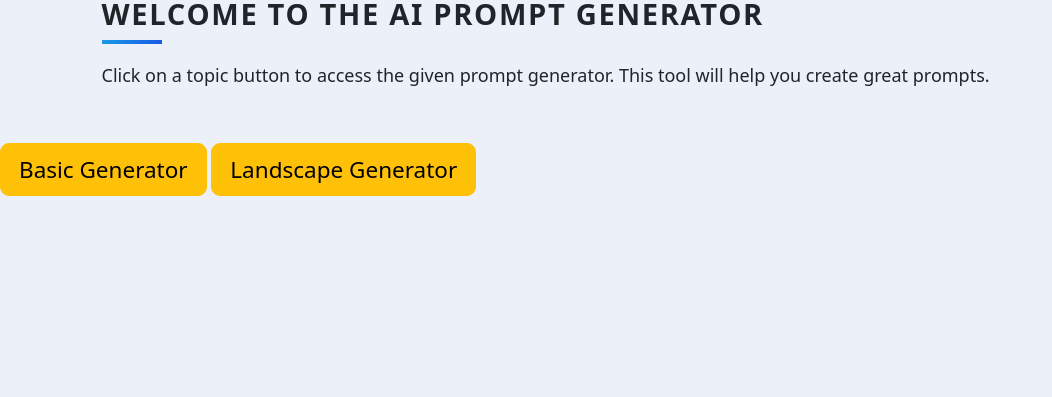
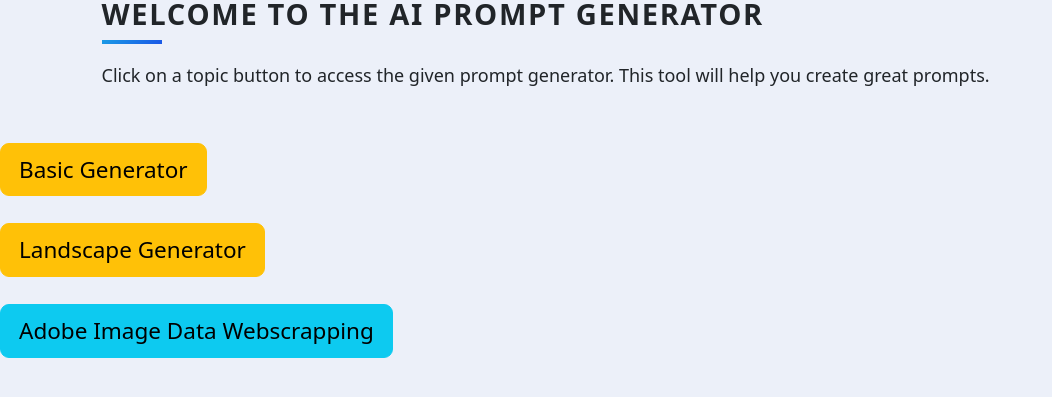
Before and after one commit to ywerling/tengrai_prompt_generator_flask, a Flask app: page / in a window 1280 px wide. Shown: the top 397 px of the page, without its empty margins (0-1052 px from the left). Run offline with Flask 3, Linux system fonts and the light colour scheme; some libraries are stand-ins or nearby versions.

Commit message:
Add structure for Adobe web scrapping

```diff
--- a/main.py
+++ b/main.py
@@ -138,6 +138,16 @@ def generic():
                            miscellaneous=miscellaneous)
 
 #go to the generic template creator
+@app.route("/adobe", methods=["GET", "POST"])
+def adobe():
+    if request.method == "POST":
+        return render_template('adobe.html')
+
+    return render_template('adobe.html')
+
+
+
+#go to the landscape prompt creator
 @app.route("/landscape")
 def landscape():
     return render_template('landscape.html')
--- a/templates/index.html
+++ b/templates/index.html
@@ -15,6 +15,7 @@
   role="button"
   >Basic Generator</a
 >
+<br><br>
 
 <a
   class="btn btn-warning btn-lg"
@@ -22,7 +23,15 @@
   role="button"
   >Landscape Generator</a
 >
+<br><br>
 
+<a
+  class="btn btn btn-info btn-lg"
+  href="{{ url_for('adobe') }}"
+  role="button"
+  >Adobe Image Data Webscrapping</a
+>
+<br><br>
 
 
 {% endblock %}
```
Also changed, not shown: templates/adobe.html (+11 -2 lines). Lines whose indentation alone changed are shown as unchanged.
